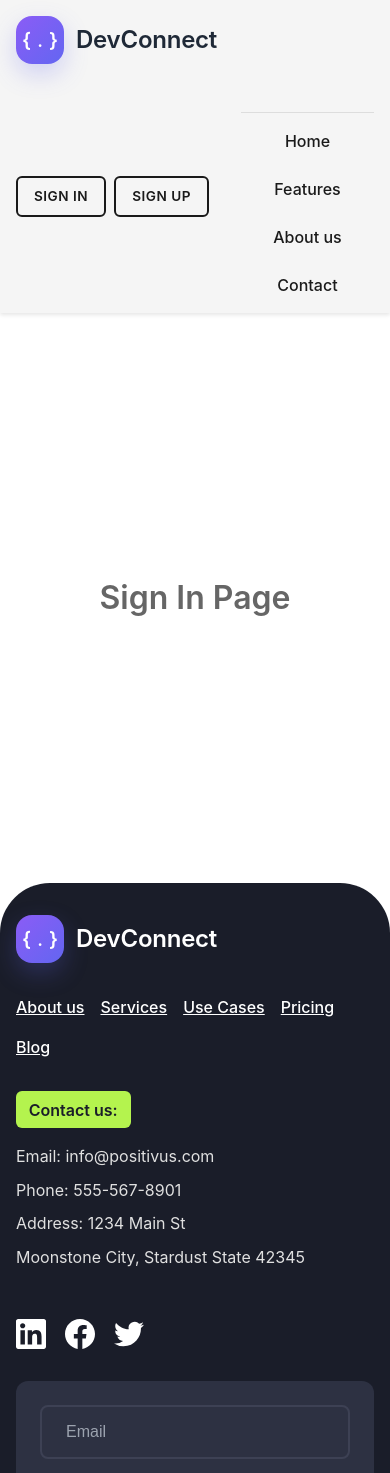
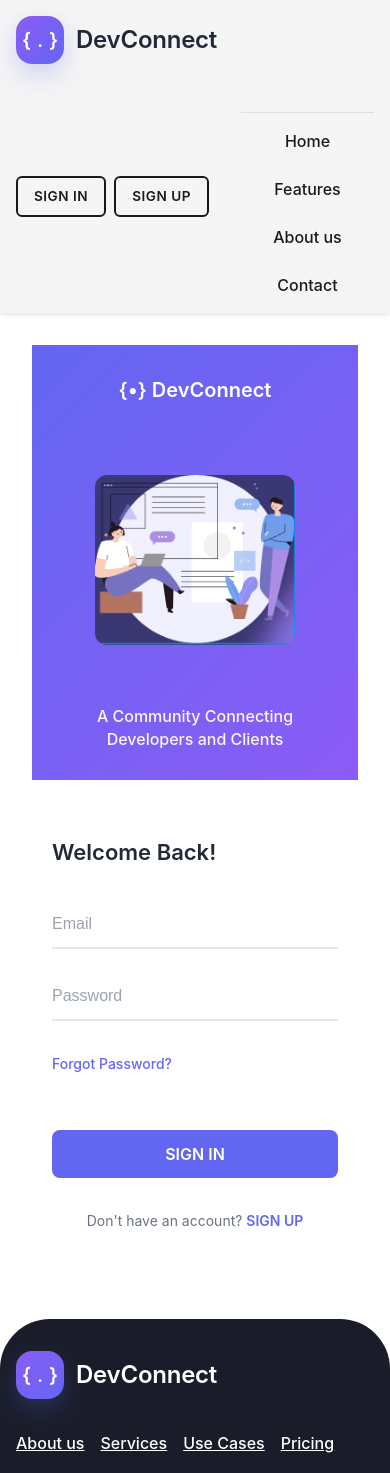
Before and after one commit to FatumaLiban2/dev_connect_frontend, a React (Vite) app: page /signin in a window 390 px wide. Shown: the top 1473 px of the page. Built offline with nearby package versions, Linux system fonts and the light colour scheme.

Commit message:
added imports for the sign up and login pages

```diff
--- a/src/App.jsx
+++ b/src/App.jsx
@@ -4,6 +4,9 @@ import Footer from './components/Footer';
 import ClientPayment from './components/ClientPayment';
 import DeveloperPayment from './components/DeveloperPayment';
 import MessagingPage from './pages/MessagingPage';
+import HomePage from './pages/HomePage';
+import LoginPage from './pages/LoginPage';
+import SignUpPage from './pages/SignUpPage';
 import './App.css';
 
 // Layout wrapper to conditionally show Navbar/Footer
@@ -33,8 +36,10 @@ function App() {
     <Router>
       <Layout>
         <Routes>
-          {/* Placeholder routes - pages to be created later */}
-          <Route path="/" element={<div className="placeholder">Home Page</div>} />
+          {/* Main Pages */}
+          <Route path="/" element={<HomePage />} />
+          <Route path="/signin" element={<LoginPage />} />
+          <Route path="/signup" element={<SignUpPage />} />
           <Route path="/features" element={<div className="placeholder">Features Page</div>} />
           <Route path="/about" element={<div className="placeholder">About Page</div>} />
           <Route path="/contact" element={<div className="placeholder">Contact Page</div>} />
@@ -42,8 +47,6 @@ function App() {
           <Route path="/use-cases" element={<div className="placeholder">Use Cases Page</div>} />
           <Route path="/pricing" element={<div className="placeholder">Pricing Page</div>} />
           <Route path="/blog" element={<div className="placeholder">Blog Page</div>} />
-          <Route path="/signin" element={<div className="placeholder">Sign In Page</div>} />
-          <Route path="/signup" element={<div className="placeholder">Sign Up Page</div>} />
           <Route path="/privacy" element={<div className="placeholder">Privacy Policy Page</div>} />
 
           {/* Dashboard and other related routes */}
--- /dev/null
+++ b/src/styles/Authentication.css
@@ -0,0 +1,267 @@
+/* Authentication Pages Styles */
+
+.auth-page-container {
+  min-height: 100vh;
+  display: flex;
+  align-items: center;
+  justify-content: center;
+  background: #f5f5f5;
+  padding: 0;
+  font-family: -apple-system, BlinkMacSystemFont, 'Segoe UI', 'Roboto', sans-serif;
+}
+
+.auth-card {
+  display: flex;
+  max-width: 900px;
+  width: 100%;
+  background: white;
+  border-radius: 0;
+  overflow: hidden;
+  box-shadow: none;
+  min-height: 100vh;
+}
+
+.auth-left-panel {
+  flex: 1;
+  background: linear-gradient(135deg, #6366f1 0%, #8b5cf6 100%);
+  color: white;
+  padding: 60px 40px;
+  display: flex;
+  flex-direction: column;
+  justify-content: center;
+  align-items: center;
+  text-align: center;
+  position: relative;
+}
+
+.auth-logo {
+  font-size: 24px;
+  font-weight: 600;
+  margin-bottom: 40px;
+  color: white;
+  display: flex;
+  align-items: center;
+  gap: 8px;
+}
+
+.auth-illustration {
+  max-width: 320px;
+  width: 100%;
+  height: auto;
+  margin: 30px 0;
+  border-radius: 12px;
+}
+
+.auth-tagline {
+  font-size: 22px;
+  font-weight: 500;
+  line-height: 1.4;
+  margin-top: 30px;
+  max-width: 280px;
+  opacity: 0.95;
+}
+
+.auth-right-panel {
+  flex: 1;
+  padding: 60px 50px;
+  display: flex;
+  flex-direction: column;
+  justify-content: center;
+  background: white;
+}
+
+.auth-form-wrapper {
+  max-width: 400px;
+  width: 100%;
+}
+
+.auth-form-wrapper h2 {
+  font-size: 28px;
+  font-weight: 600;
+  color: #1f2937;
+  margin-bottom: 8px;
+  text-align: left;
+}
+
+.auth-form {
+  display: flex;
+  flex-direction: column;
+  gap: 24px;
+  margin-top: 32px;
+}
+
+.input-group {
+  position: relative;
+}
+
+.input-group input {
+  width: 100%;
+  padding: 16px 0;
+  border: none;
+  border-bottom: 2px solid #e5e7eb;
+  font-size: 16px;
+  transition: border-color 0.3s ease;
+  background: transparent;
+  outline: none;
+  color: #374151;
+}
+
+.input-group input:focus {
+  border-bottom-color: #6366f1;
+}
+
+.input-group input::placeholder {
+  color: #9ca3af;
+  font-weight: 400;
+}
+
+.form-options {
+  display: flex;
+  justify-content: space-between;
+  align-items: center;
+  margin: 8px 0 24px 0;
+}
+
+.checkbox-container {
+  display: flex;
+  align-items: center;
+  gap: 8px;
+  font-size: 14px;
+  color: #6b7280;
+  cursor: pointer;
+}
+
+.checkbox-container input[type="checkbox"] {
+  width: 16px;
+  height: 16px;
+  margin: 0;
+  accent-color: #6366f1;
+}
+
+.forgot-password {
+  color: #6366f1;
+  text-decoration: none;
+  font-size: 14px;
+  transition: color 0.3s ease;
+}
+
+.forgot-password:hover {
+  color: #4f46e5;
+  text-decoration: underline;
+}
+
+.auth-submit-btn {
+  background: #6366f1;
+  color: white;
+  padding: 16px 24px;
+  border: none;
+  border-radius: 8px;
+  font-size: 16px;
+  font-weight: 600;
+  cursor: pointer;
+  transition: background-color 0.2s ease, transform 0.1s ease;
+  margin-top: 8px;
+  width: 100%;
+}
+
+.auth-submit-btn:hover {
+  background: #4f46e5;
+  transform: translateY(-1px);
+}
+
+.auth-submit-btn:active {
+  transform: translateY(0);
+}
+
+.auth-redirect {
+  text-align: center;
+  margin-top: 32px;
+  color: #6b7280;
+  font-size: 14px;
+}
+
+.auth-redirect a {
+  color: #6366f1;
+  text-decoration: none;
+  font-weight: 600;
+  transition: color 0.3s ease;
+}
+
+.auth-redirect a:hover {
+  color: #4f46e5;
+  text-decoration: underline;
+}
+
+/* Responsive Design */
+@media (max-width: 768px) {
+  .auth-card {
+    flex-direction: column;
+    max-width: 100%;
+    margin: 0;
+    border-radius: 0;
+  }
+
+  .auth-left-panel {
+    min-height: 40vh;
+    padding: 40px 20px;
+  }
+
+  .auth-illustration {
+    max-width: 240px;
+  }
+
+  .auth-tagline {
+    font-size: 18px;
+    max-width: 250px;
+  }
+
+  .auth-right-panel {
+    padding: 40px 20px;
+    min-height: 60vh;
+  }
+
+  .auth-form-wrapper h2 {
+    font-size: 24px;
+  }
+}
+
+@media (max-width: 480px) {
+  .auth-page-container {
+    padding: 0;
+  }
+
+  .auth-left-panel {
+    min-height: 35vh;
+    padding: 30px 20px;
+  }
+
+  .auth-logo {
+    font-size: 20px;
+  }
+
+  .auth-illustration {
+    max-width: 200px;
+  }
+
+  .auth-tagline {
+    font-size: 16px;
+  }
+
+  .auth-right-panel {
+    padding: 30px 20px;
+  }
+
+  .auth-form-wrapper h2 {
+    font-size: 22px;
+  }
+
+  .input-group input {
+    padding: 14px 0;
+    font-size: 16px;
+  }
+
+  .auth-submit-btn {
+    padding: 14px 20px;
+    font-size: 16px;
+  }
+}
```
